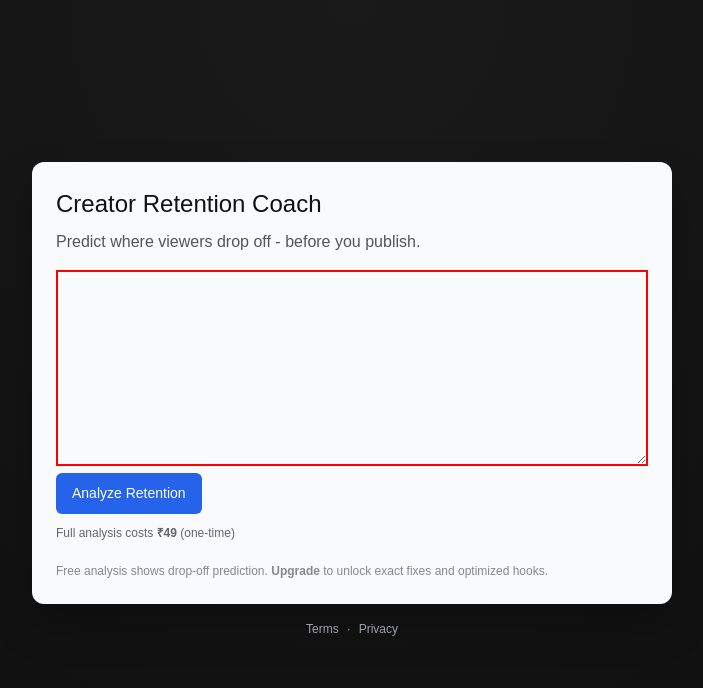
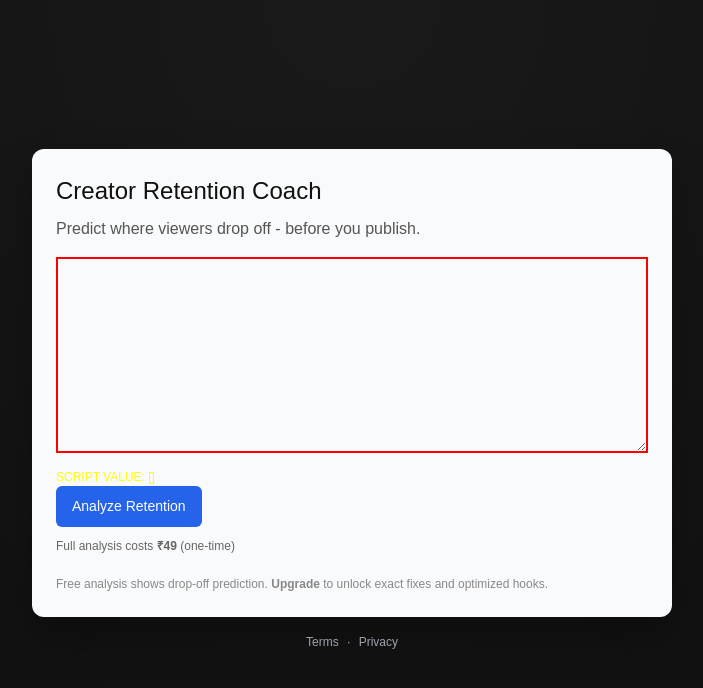
Before and after one commit to tafeemamair/creator-retention-coach, a Next.js app in the folder ui/: page / in a window 1280 px wide. Shown: the top 688 px of the page, without its empty margins (288-991 px from the left). Built offline with nearby package versions, Linux system fonts and the light colour scheme.

Commit message:
Display script value in RetentionForm component

```diff
--- a/ui/components/RetentionForm.tsx
+++ b/ui/components/RetentionForm.tsx
@@ -86,6 +86,10 @@ export default function RetentionForm() {
           border: "2px solid red",
         }}
       />
+
+      <div style={{ marginTop: 8, fontSize: 12, color: "yellow" }}>
+        SCRIPT VALUE: [{script}]
+      </div>
 
 
       {error && (
```
